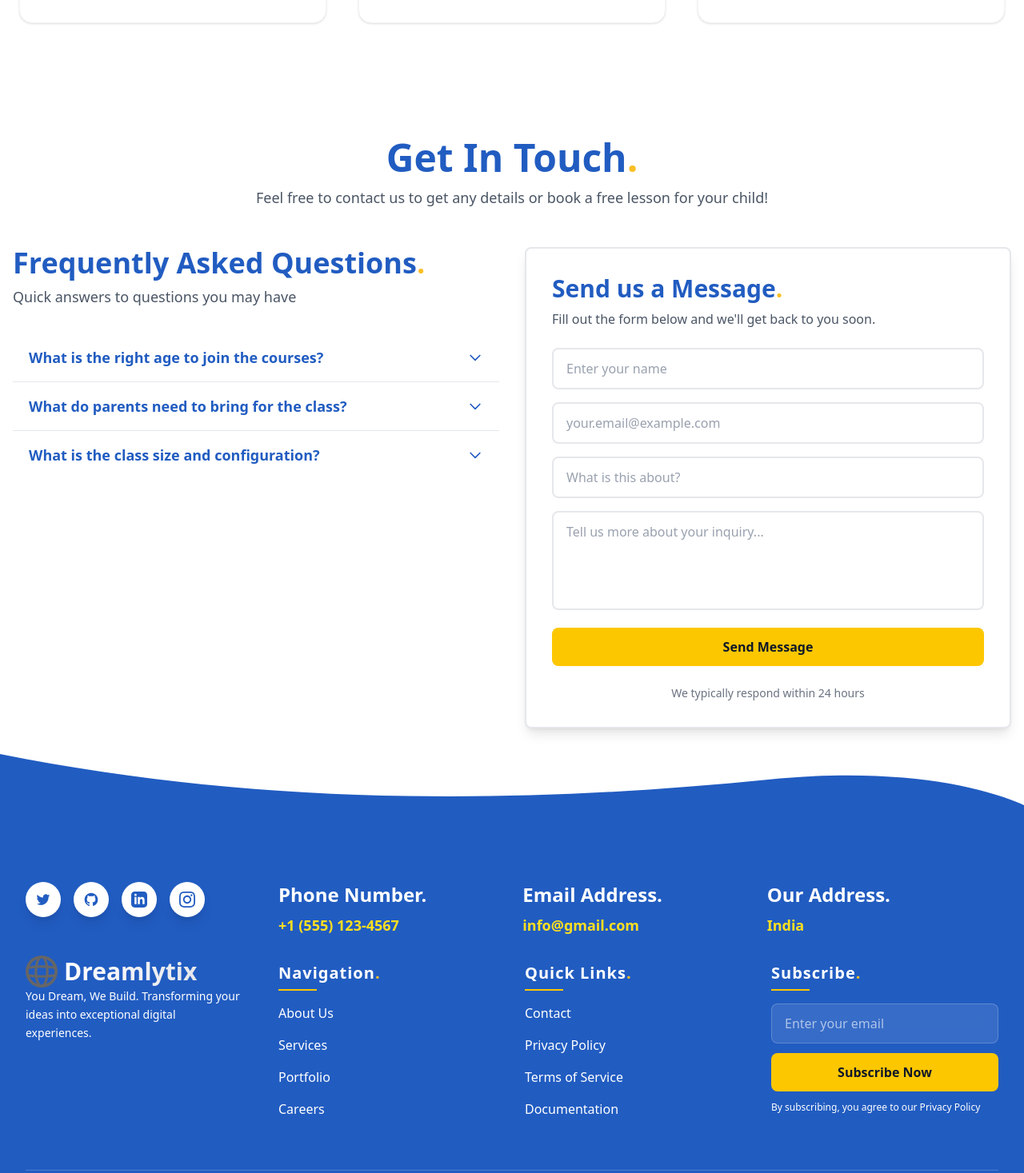
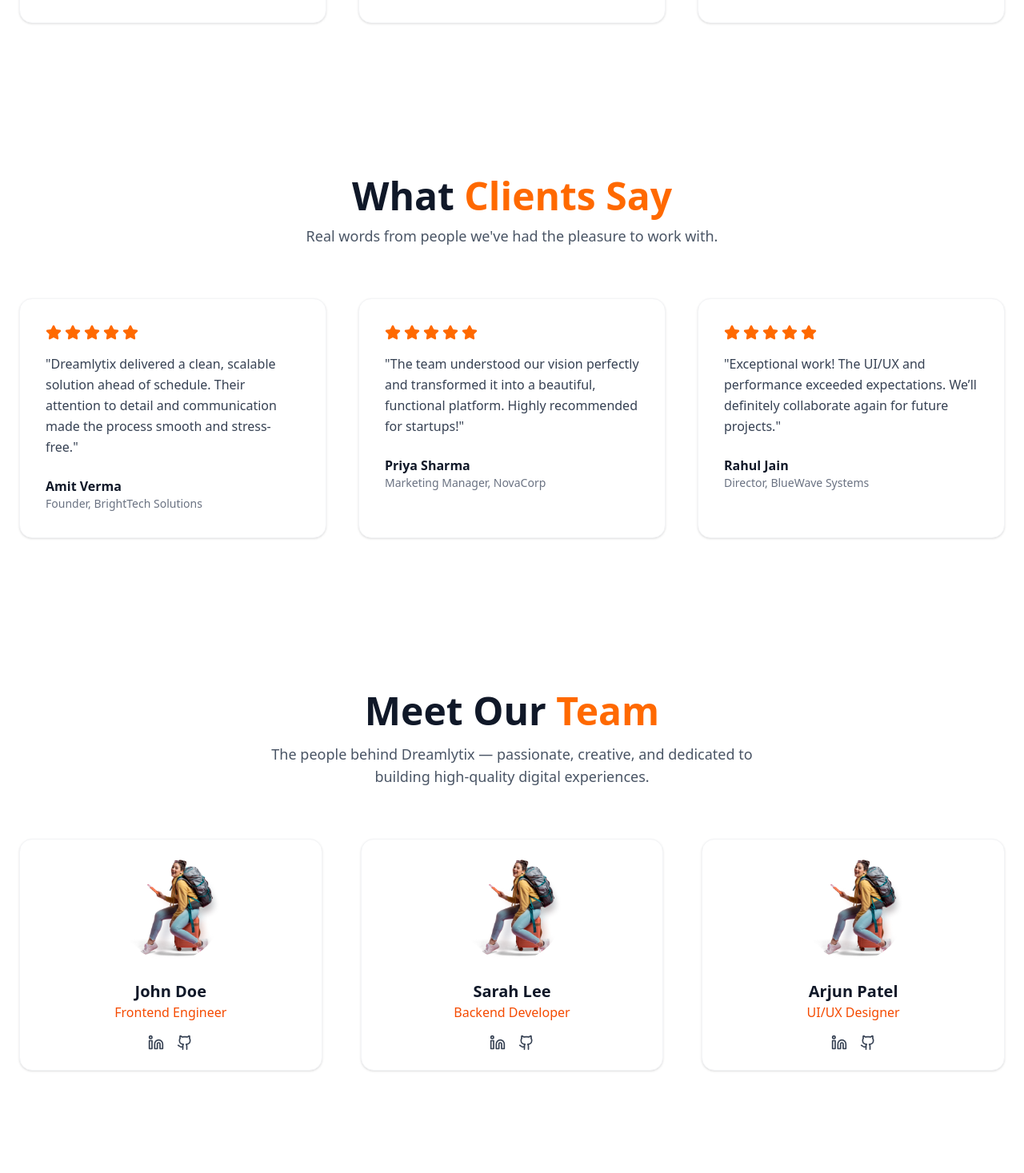
Before and after one commit to Dreamlytix/dreamlytix-next, a Next.js app: page / in a window 1280 px wide. Shown: the part 3263-4730 px from the top of the page at 80% size. Built offline with nearby package versions, Linux system fonts and the light colour scheme.

Commit message:
add testimonial and team section

```diff
--- a/src/app/page.tsx
+++ b/src/app/page.tsx
@@ -3,7 +3,9 @@ import Contact from "@/components/sections/Contact/Contact";
 import Hero from "@/components/sections/Hero/Hero";
 import Portfolio from "@/components/sections/Portfolio/Portfolio";
 import Services from "@/components/sections/Services/Services";
+import Team from "@/components/sections/Team/Team";
 import TechStack from "@/components/sections/TechStack/TechStack";
+import Testimonials from "@/components/sections/Testimonials/Testimonials";
 
 export default function Home() {
   return (
@@ -13,6 +15,8 @@ export default function Home() {
       <TechStack />
       <About />
       <Portfolio />
+      <Testimonials />
+      <Team />
       <Contact />
     </>
   );
--- /dev/null
+++ b/src/components/sections/Team/Team.tsx
@@ -0,0 +1,99 @@
+import Image from "next/image";
+import { Linkedin, Github } from "lucide-react";
+
+interface Member {
+  name: string;
+  role: string;
+  image: string;
+  linkedin?: string;
+  github?: string;
+}
+
+const team: Member[] = [
+  {
+    name: "John Doe",
+    role: "Frontend Engineer",
+    image: "/hero.svg",
+    linkedin: "#",
+    github: "#",
+  },
+  {
+    name: "Sarah Lee",
+    role: "Backend Developer",
+    image: "/hero.svg",
+    linkedin: "#",
+    github: "#",
+  },
+  {
+    name: "Arjun Patel",
+    role: "UI/UX Designer",
+    image: "/hero.svg",
+    linkedin: "#",
+    github: "#",
+  },
+];
+
+const Team = () => {
+  return (
+    <section id="team" className="container mx-auto px-6 py-24">
+      {/* Title */}
+      <div className="text-center max-w-2xl mx-auto mb-16">
+        <h2 className="text-4xl md:text-5xl font-bold text-gray-900">
+          Meet Our <span className="text-orange-500">Team</span>
+        </h2>
+        <p className="text-gray-600 mt-4 text-lg">
+          The people behind Dreamlytix — passionate, creative, and dedicated to
+          building high-quality digital experiences.
+        </p>
+      </div>
+
+      {/* Team Grid */}
+      <div className="grid sm:grid-cols-2 lg:grid-cols-3 gap-12">
+        {team.map((member) => (
+          <div
+            key={member.name}
+            className="bg-white rounded-2xl shadow-sm border border-gray-100 p-6 text-center hover:shadow-lg transition"
+          >
+            <div className="w-32 h-32 mx-auto relative mb-6">
+              <Image
+                src={member.image}
+                alt={member.name}
+                fill
+                className="object-cover rounded-full"
+              />
+            </div>
+
+            <h3 className="text-xl font-semibold text-gray-900">
+              {member.name}
+            </h3>
+            <p className="text-orange-600 font-medium mb-4">{member.role}</p>
+
+            {/* Social Icons */}
+            <div className="flex justify-center gap-4">
+              {member.linkedin && (
+                <a
+                  href={member.linkedin}
+                  target="_blank"
+                  className="text-gray-700 hover:text-orange-600 transition"
+                >
+                  <Linkedin className="w-5 h-5" />
+                </a>
+              )}
+              {member.github && (
+                <a
+                  href={member.github}
+                  target="_blank"
+                  className="text-gray-700 hover:text-orange-600 transition"
+                >
+                  <Github className="w-5 h-5" />
+                </a>
+              )}
+            </div>
+          </div>
+        ))}
+      </div>
+    </section>
+  );
+};
+
+export default Team;
--- /dev/null
+++ b/src/components/sections/Testimonials/Testimonials.tsx
@@ -0,0 +1,68 @@
+import { FC } from "react";
+import { Star } from "lucide-react";
+
+const testimonials = [
+  {
+    name: "Amit Verma",
+    role: "Founder, BrightTech Solutions",
+    text: "Dreamlytix delivered a clean, scalable solution ahead of schedule. Their attention to detail and communication made the process smooth and stress-free.",
+  },
+  {
+    name: "Priya Sharma",
+    role: "Marketing Manager, NovaCorp",
+    text: "The team understood our vision perfectly and transformed it into a beautiful, functional platform. Highly recommended for startups!",
+  },
+  {
+    name: "Rahul Jain",
+    role: "Director, BlueWave Systems",
+    text: "Exceptional work! The UI/UX and performance exceeded expectations. We’ll definitely collaborate again for future projects.",
+  },
+];
+
+const Testimonials: FC = () => {
+  return (
+    <section id="testimonials" className="container mx-auto px-6 py-24">
+      {/* Heading */}
+      <div className="text-center mb-16">
+        <h2 className="text-4xl md:text-5xl font-bold text-gray-900">
+          What <span className="text-orange-500">Clients Say</span>
+        </h2>
+        <p className="text-gray-600 mt-3 text-lg">
+          Real words from people we've had the pleasure to work with.
+        </p>
+      </div>
+
+      {/* Grid */}
+      <div className="grid md:grid-cols-3 gap-10">
+        {testimonials.map((t) => (
+          <div
+            key={t.name}
+            className="bg-white border border-gray-100 shadow-sm hover:shadow-lg
+                      transition rounded-2xl p-8"
+          >
+            {/* Stars */}
+            <div className="flex gap-1 mb-4">
+              {[...Array(5)].map((_, i) => (
+                <Star
+                  key={i}
+                  className="w-5 h-5 text-orange-500 fill-orange-500"
+                />
+              ))}
+            </div>
+
+            {/* Text */}
+            <p className="text-gray-700 leading-relaxed mb-6">"{t.text}"</p>
+
+            {/* Footer */}
+            <div>
+              <h4 className="font-semibold text-gray-900">{t.name}</h4>
+              <p className="text-sm text-gray-500">{t.role}</p>
+            </div>
+          </div>
+        ))}
+      </div>
+    </section>
+  );
+};
+
+export default Testimonials;
```
